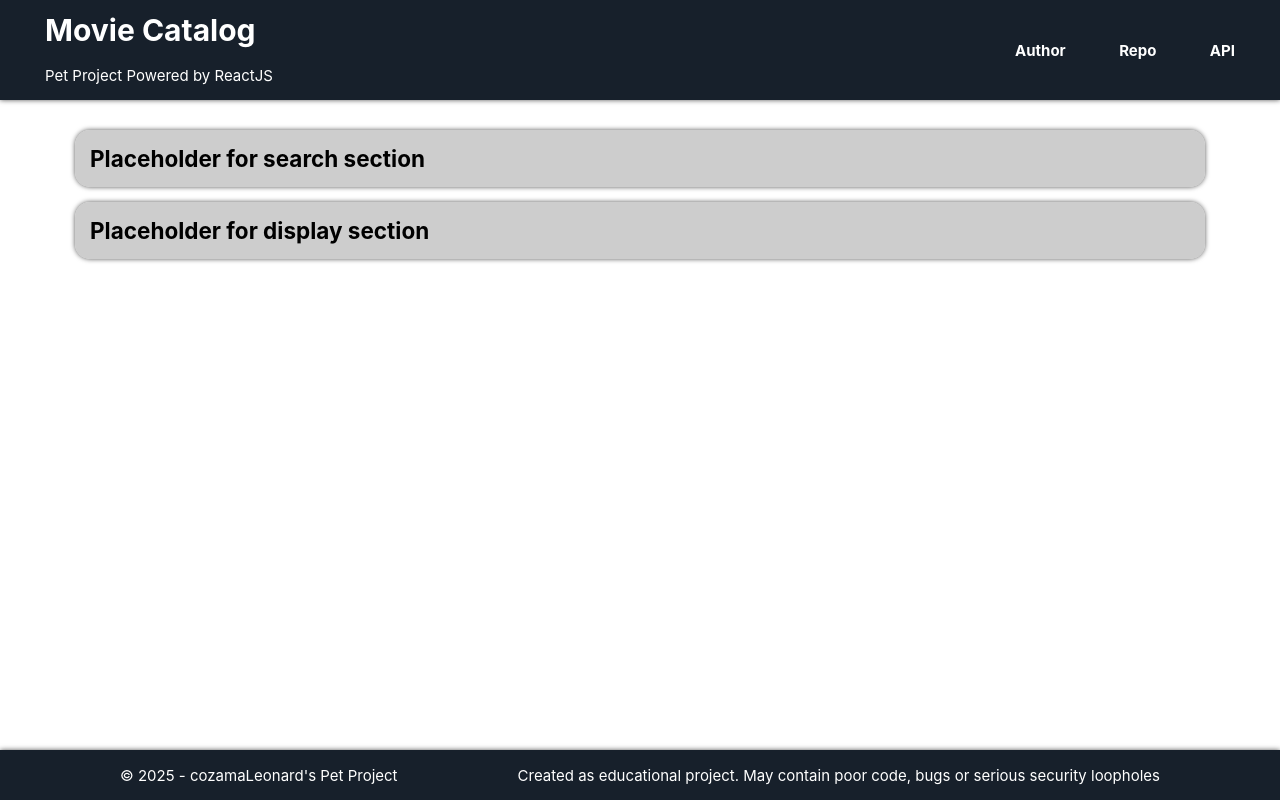
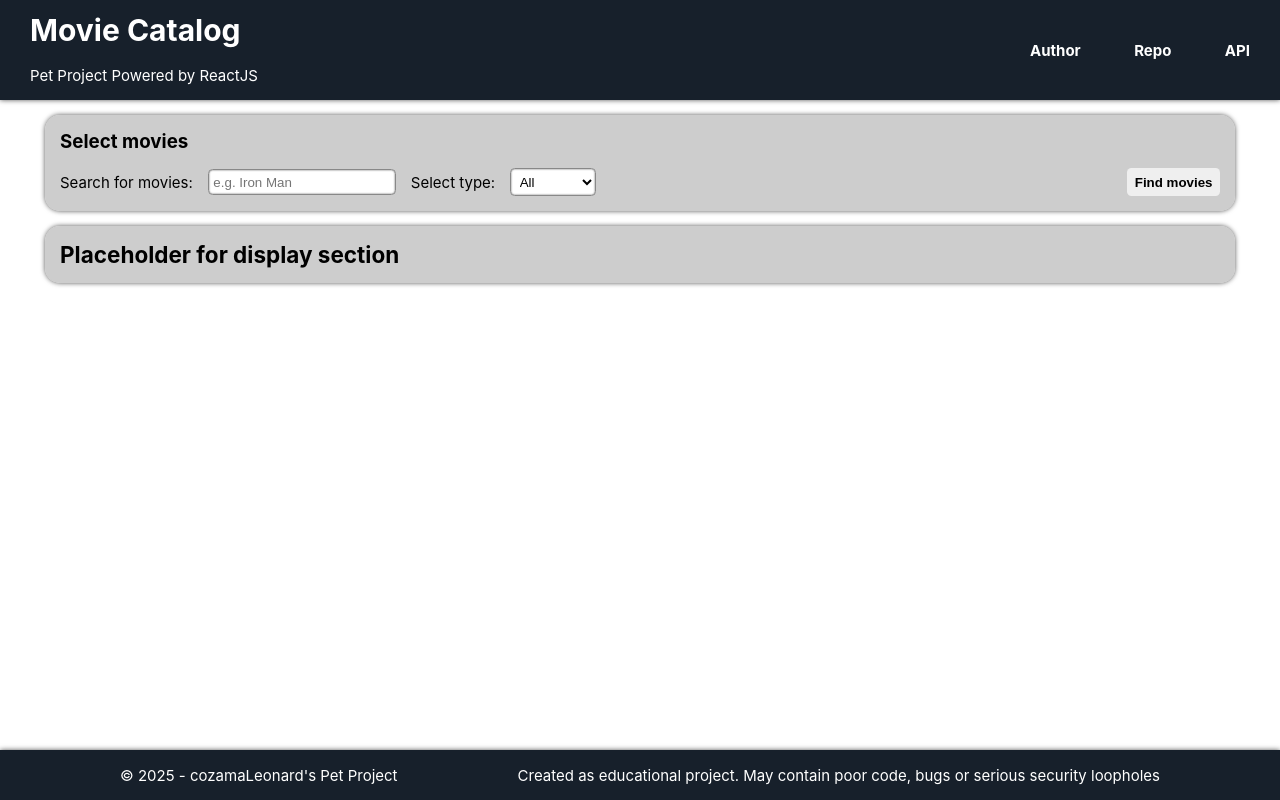
Before and after one commit to leohoneymone/react-movies, a React (Create React App) app: page / in a window 1280 px wide. Built offline with nearby package versions, Linux system fonts and the light colour scheme; no server answers.

Commit message:
Created select movies option

```diff
--- /dev/null
+++ b/src/components/MovieSelect.jsx
@@ -0,0 +1,19 @@
+export default  function MovieSelect() {
+    return <div className="content-block">
+        <h3>Select movies</h3>
+        <div className="select-block">
+            <div className="select-form">
+                <label htmlFor="movie-searchbar">Search for movies:</label>
+                <input type="text" className="movie-searchbar" id="movie-searchbar" placeholder="e.g. Iron Man"/>
+                <label htmlFor="select-type">Select type:</label>
+                <select name="select-type" id="select-type" className="select-type">
+                    <option value="">All</option>
+                    <option value="movie">Movies</option>
+                    <option value="series">Series</option>
+                    <option value="episode">Episodes</option>
+                </select>
+            </div>
+            <button className="select-button">Find movies</button>
+        </div>
+    </div>
+}
--- a/src/components/MoviesContent.jsx
+++ b/src/components/MoviesContent.jsx
@@ -1,9 +1,9 @@
+import MovieSelect from "./MovieSelect";
+
 export default function MoviesContent() {
 
     return <div className="content">
-        <div className="content-block">
-            <h2>Placeholder for search section</h2>
-        </div>
+        <MovieSelect />
         <div className="content-block">
             <h2>Placeholder for display section</h2>
         </div>
--- a/src/components/layout/Header.jsx
+++ b/src/components/layout/Header.jsx
@@ -5,7 +5,7 @@ export default function Header(){
             <p>Pet Project Powered by ReactJS</p>
             <nav className="header-nav">
                 <a href="https://github.com/leohoneymone" target="_blank" rel="noreferrer">Author</a>
-                <a href="#!" target="_blank" rel="noreferrer">Repo</a>
+                <a href="https://github.com/leohoneymone/react-movies" target="_blank" rel="noreferrer">Repo</a>
                 <a href="https://www.omdbapi.com" target="_blank" rel="noreferrer">API</a>
             </nav>
         </div>
--- a/src/index.css
+++ b/src/index.css
@@ -3,6 +3,7 @@
   --color-primary: #17202b;
   --color-secondary: #ffffff;
   --color-tiles: #bcbcbcbc;
+  --color-border: #888;
   --color-shadow: #000000aa;
 
   /* Переходы */
@@ -29,9 +30,9 @@ html {
   width: 100%;
   min-height: 100vh;
   display: grid;
-  grid-template-columns: minmax(3rem, 1fr) minmax(300px, 1300px) minmax(3rem, 1fr);
+  grid-template-columns: minmax(2rem, 1fr) minmax(300px, 1300px) minmax(2rem, 1fr);
   grid-template-rows: 100px 1fr 50px;
-  gap: 2rem;
+  gap: 1rem;
 }
 
 .header{
@@ -106,3 +107,46 @@ footer{
   justify-content: space-evenly;
   box-shadow: 0 0 5px 0 var(--color-shadow);
 }
+
+/* Панель поиска и выборки */
+.content-block > h3 {
+  font-size: 1.25rem;
+  padding-bottom: 1rem;
+}
+
+.select-block {
+  display: flex;
+  flex-direction: row;
+  justify-content: space-between;
+  gap: 1rem;
+}
+
+.select-form{
+  display: inherit;
+  gap: inherit;
+  align-items: center;
+}
+
+.movie-searchbar, .select-type{
+  padding: 0.3rem;
+  border: 1px solid var(--color-border);
+  background: var(--color-secondary);
+  box-shadow: inset 0 0 2px 0 var(--color-shadow);
+  border-radius: 0.3rem;
+}
+
+.select-button{
+  padding: 0.3rem 0.5rem;
+  border-radius: 0.3rem;
+  border: 0;
+  font-weight: bold;
+  cursor: pointer;
+  transition: var(--transition-hover);
+}
+
+.select-button:hover{
+  transform: translateY(-2px);
+  background: var(--color-primary);
+  color: var(--color-secondary);
+  transition: var(--transition-hover);
+}
--- a/src/utils/context.js
+++ b/src/utils/context.js
@@ -1,12 +1,17 @@
 import { createContext } from "react";
 
+// Контекст
 export const moviesContext =  createContext();
 
+// Начальные значения
+const movieCatalogInitValue = {
+    message: 'Hello niga'
+}
+
+// Обёртка для контекста
 export default function Context ({children}){
 
-    const appValue = {
-        message: "Hello my dear Nigger & Faggot!"
-    }
+    const appValue = movieCatalogInitValue;
 
     return <moviesContext.Provider value={appValue}>{children}</moviesContext.Provider>
 }
```
